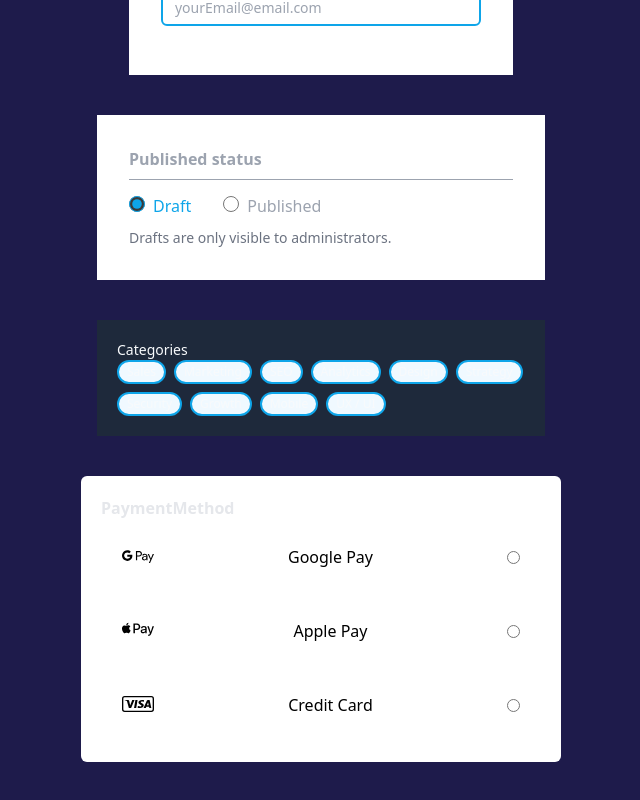
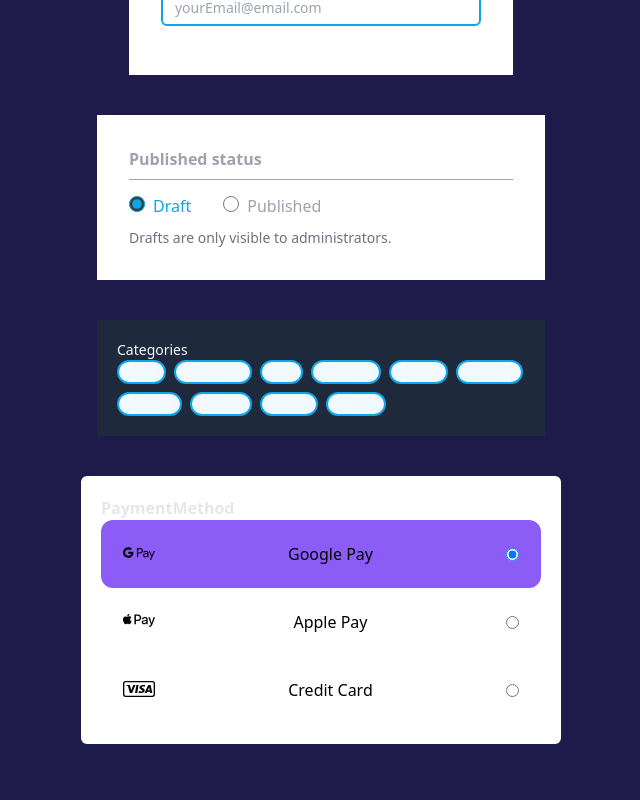
Before and after one commit to Lachicagladiadora/learning-tailwind, a React (Vite) app: page / in a window 1280 px wide. Shown: the part 2040-2840 px from the top of the page, without its empty margins (319-959 px from the left). Built offline with nearby package versions, Linux system fonts and the light colour scheme.

Commit message:
wip: pay method

```diff
--- a/src/components/PaymentMethod.jsx
+++ b/src/components/PaymentMethod.jsx
@@ -1,3 +1,5 @@
+import { useState } from "react";
+
 const PayMethod = [{
   name: 'Google Pay',
   img: <svg fill="currentColor" viewBox="0 0 24 13">
@@ -33,6 +35,7 @@
 }]
 
 export const PaymentMethod = () => {
+  const [currentPay, setCurrentPay] = useState('google')
 
   return (
     <div className="w-[480px] bg-white rounded-md p-5">
@@ -40,7 +43,8 @@
       <div>
         {PayMethod.map(c => (
           <label
-            key={c.label} className="flex items-center justify-between gap-3 p-5 rounded-xl border border-white checked:border-violet-300 checked:bg-violet-300 hover:border-gray-100 hover:bg-gray-100 group"
+            key={c.label} className={`flex items-center justify-between gap-3 px-5 py-4 rounded-xl border-2 border-white has-[:checked]:border-violet-500 has-[:checked]:bg-violet-500 hover:border-gray-100 hover:bg-gray-100 group `}
+            onClick={() => setCurrentPay(c.label)}
           >
             <div className="h-8 w-8 flex items-center justify-center">
               {c.img}
@@ -49,6 +53,7 @@
             <input
               type="radio"
               name={c.label}
+              checked={currentPay === c.label}
               className="checked:border-indigo-500"
             />
           </label>))}
```
